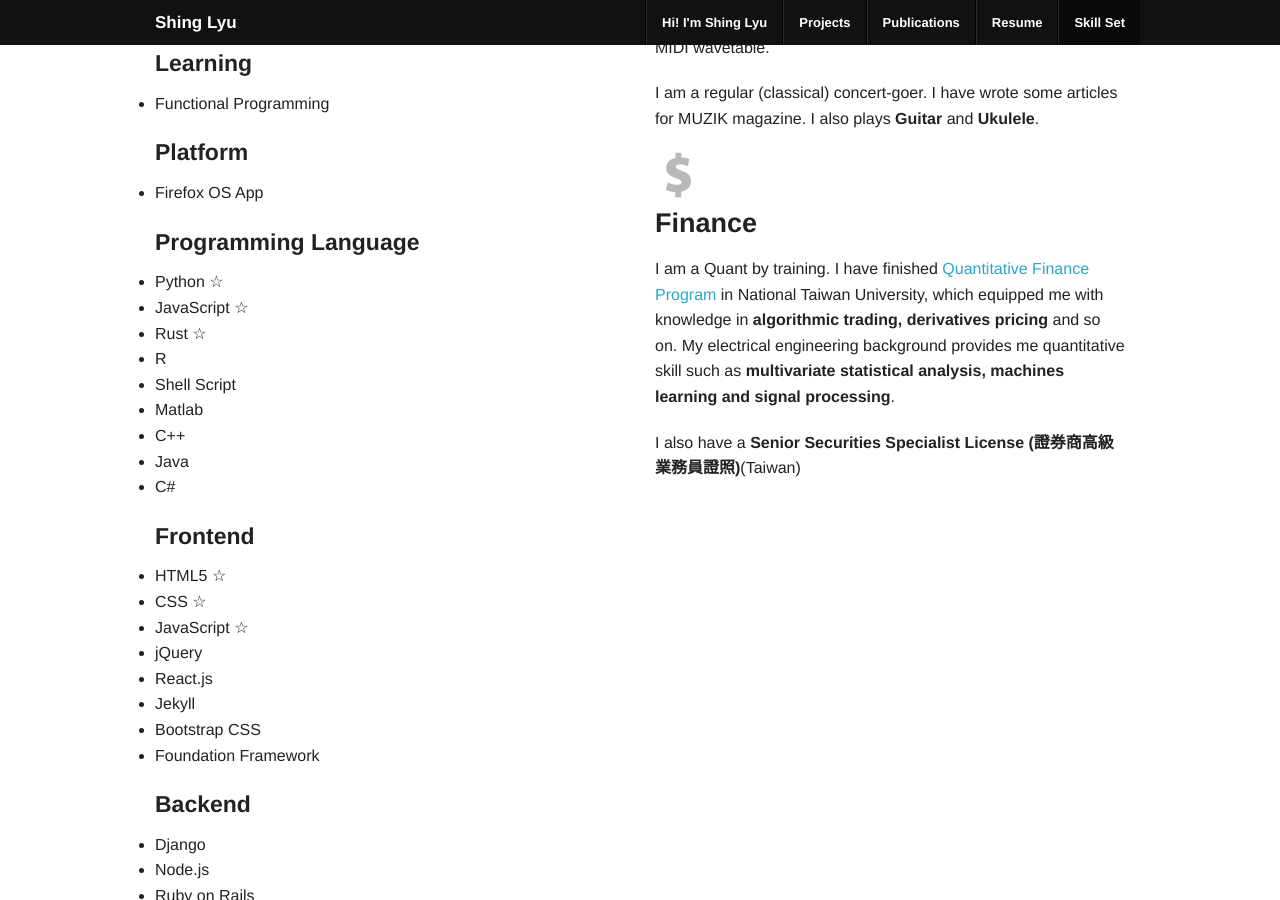
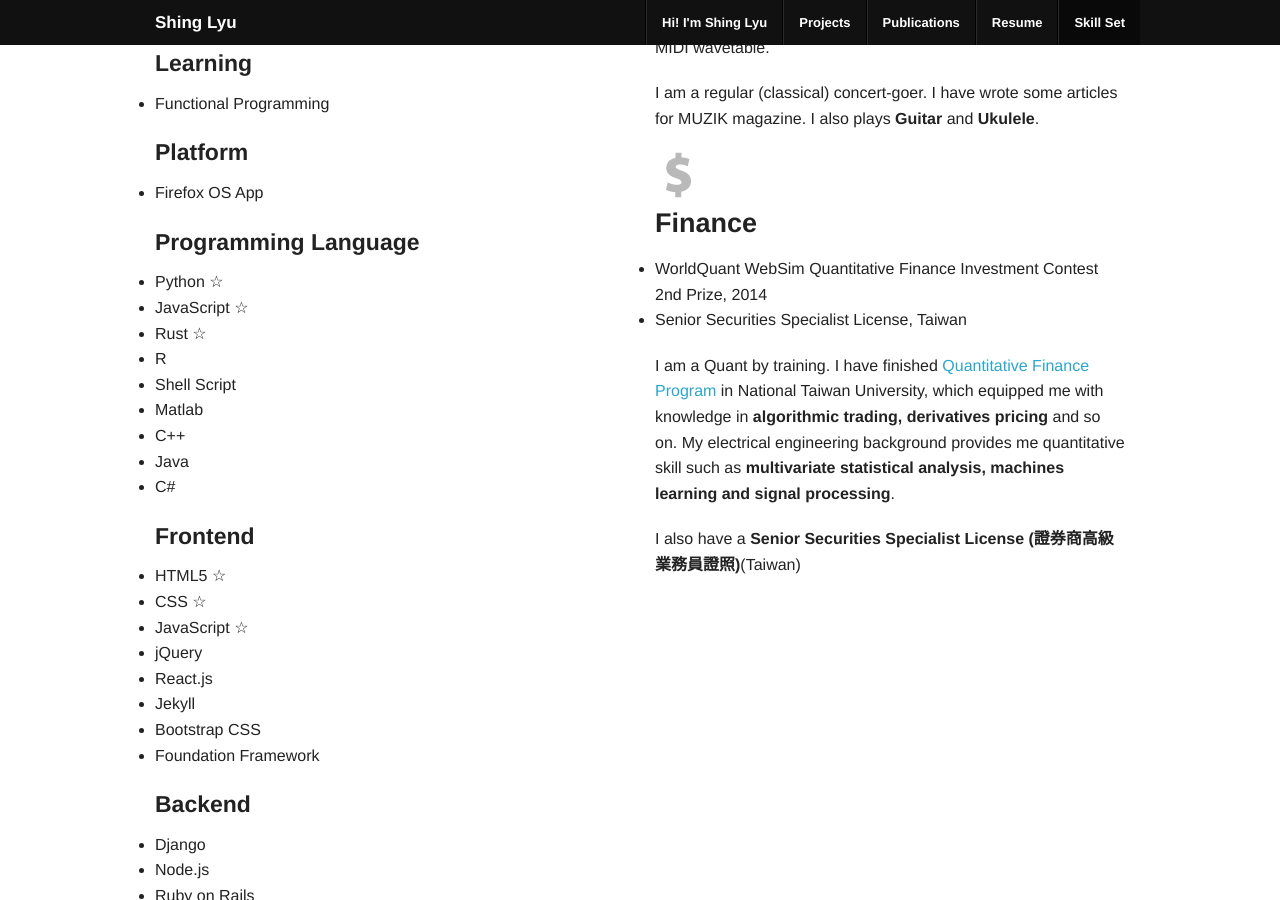
Before and after one commit to shinglyu/shinglyu.github.io, a Jekyll site: the page built from skillset.html, in a window 1280 px wide and 900 px high, scrolled down 377 px. Built offline with Jekyll 4.4.1, drawn with Linux system fonts in a browser that asks for light colours.

Commit message:
Added finance skill

```diff
--- a/skillset.html
+++ b/skillset.html
@@ -20,7 +20,7 @@ css: css/index.css
           {% for item in category.items%}
             <li>{{item}}</li>
           {% endfor %}
-           </ul>
+          </ul>
         {% endfor %}
 
       </div>
@@ -45,6 +45,10 @@ css: css/index.css
             <div class="large-12 columns">
                <img class="icon" src="img/money_48.png" alt=""/>
                <h3>Finance</h3>
+                <ul>
+                  <li>WorldQuant WebSim Quantitative Finance Investment Contest 2nd Prize, 2014</li>
+                  <li>Senior Securities Specialist License, Taiwan</li>
+                </ul>
                <p> I am a Quant by training. I have finished <a href="http://newweb.management.ntu.edu.tw/chinese/mba/qfa/">Quantitative Finance Program</a> in National Taiwan University, which equipped me with knowledge in <b>algorithmic trading, derivatives pricing</b> and so on. My electrical engineering background provides me quantitative skill such as <b>multivariate statistical analysis, machines learning and signal processing</b>.</p>
                <p> I also have a <b>Senior Securities Specialist License (證券商高級業務員證照)</b>(Taiwan)<p>
             </div>
```
